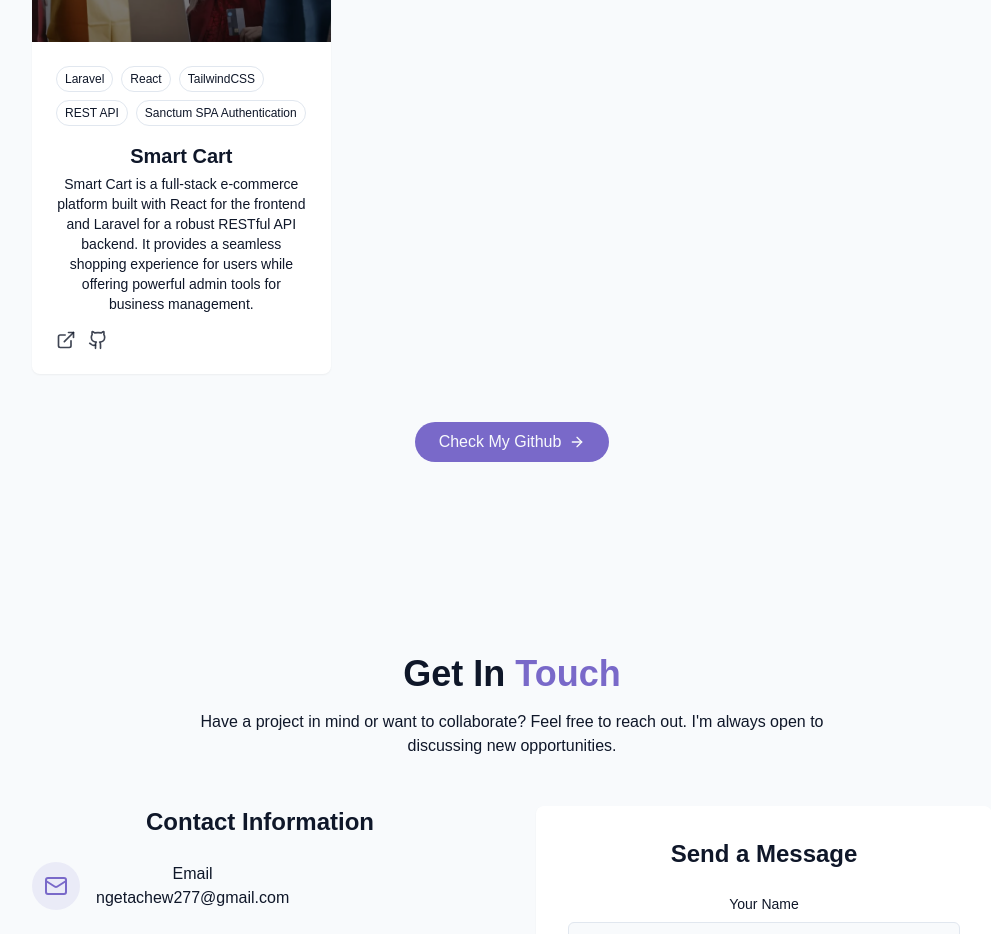
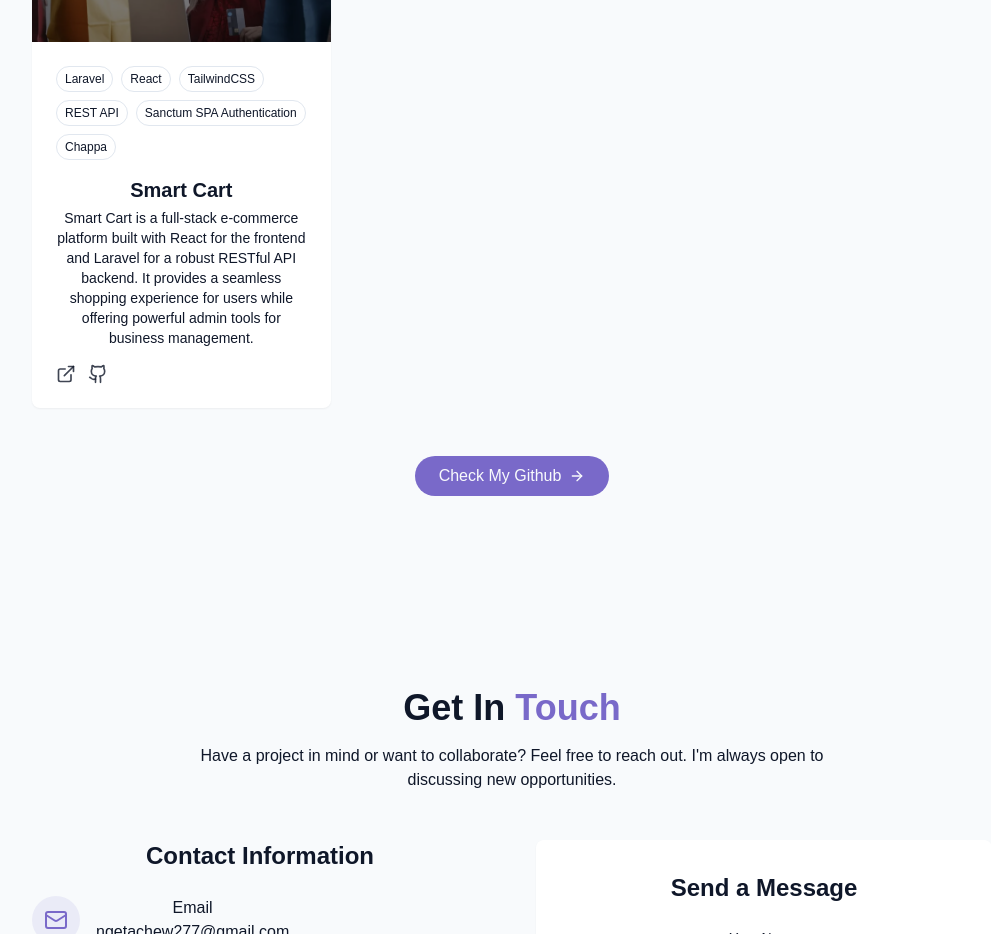
Before and after one commit to coderun23-cloud/my-portfolio, a React (Vite) app: page / in a window 1280 px wide. Shown: the part 3860-4794 px from the top of the page, without its empty margins (128-1119 px from the left). Built offline with nearby package versions, Linux system fonts and the light colour scheme.

Commit message:
Update ProjectSection.jsx

```diff
--- a/src/components/ProjectSection.jsx
+++ b/src/components/ProjectSection.jsx
@@ -56,6 +56,7 @@ const projects = [
       "TailwindCSS",
       "REST API",
       "Sanctum SPA Authentication",
+      "Chappa",
     ],
     demoUrl: "#", // Optional
     githubUrl: "https://github.com/coderun23-cloud/SmartCart", // Optional
```
